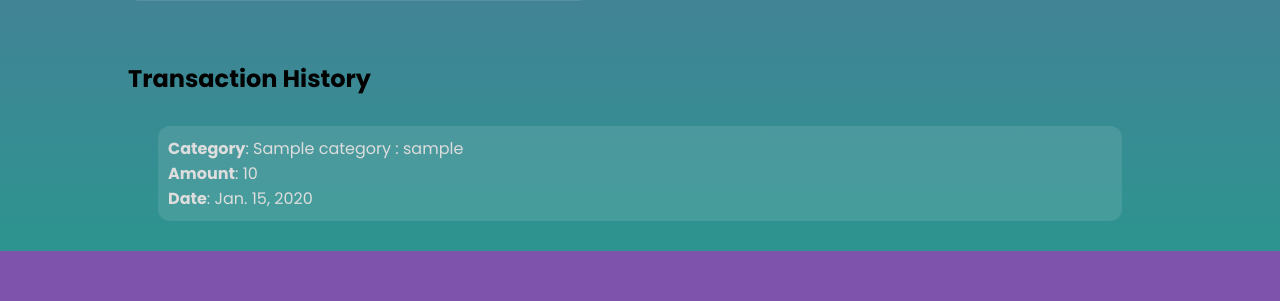
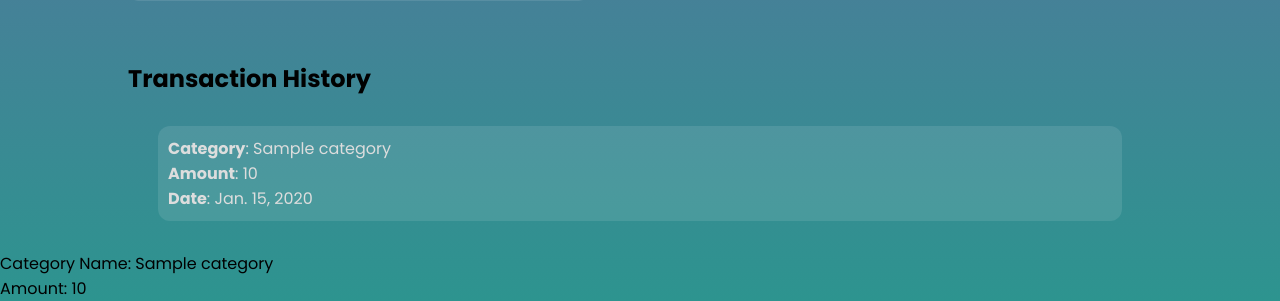
Before and after one commit to anubhav06/django_money_manager, a Django app: page /add-money in a window 1280 px wide. Shown: the part 739-1040 px from the top of the page. Before the commit the page ends 990 px from the top, so only its background shows below. Run offline with Django 3.2, Linux system fonts and the light colour scheme; a user stored in the database is signed in; tables that the repository leaves empty hold one stand-in row (values such as "Sample post"); some libraries are stand-ins or nearby versions.

Commit message:
Per category amount spent data

```diff
--- a/django_money_manager/moneyManager/templates/moneyManager/addMoney.html
+++ b/django_money_manager/moneyManager/templates/moneyManager/addMoney.html
@@ -89,7 +89,7 @@
         {% if transactions %}
         {% for transaction in transactions %}
         <div class="history-info">
-            <p><span>Category</span>: {{transaction.category}}</p>
+            <p><span>Category</span>: {{transaction.category.name}}</p>
             <p><span>Amount</span>: {{transaction.amount}}</p>
             <p><span>Date</span>: {{transaction.date}}</p>
         </div>
@@ -99,9 +99,13 @@
         {% endif %}
     </div>
 
+    {% for category,amount in perCategoryMoney.items %}
+        Category Name: {{category}} <br>
+        Amount: {{amount.amount__sum}} <br>
+    {% endfor %}
+
     <script src="https://cdn.jsdelivr.net/npm/chart.js@3.6.0/dist/chart.min.js"></script>
     <script>
-
 
 
         const ctxBar = document.getElementById('myBarChart').getContext('2d');
--- a/django_money_manager/moneyManager/views.py
+++ b/django_money_manager/moneyManager/views.py
@@ -6,6 +6,7 @@ from django.http import HttpResponse, HttpResponseRedirect
 from django.shortcuts import redirect, render
 from django.urls import reverse
 from django.contrib.auth.decorators import login_required
+from django.db.models import Sum
 
 from .models import User, Categories, Transaction
 
@@ -18,10 +19,7 @@ def index(request):
         money = user.totalMoney
         balance = user.currentMoney
 
-        return render(request, "moneyManager/index.html",{
-            "money" : money,
-            "balance" : balance
-        })
+        return HttpResponseRedirect(reverse("addMoney"))
 
     return render(request, "moneyManager/index.html")
 
@@ -158,9 +156,18 @@ def addMoney(request):
         balance = user.currentMoney
         categories = Categories.objects.filter(user = user)
         transactions = Transaction.objects.filter(user = user)
+
+        perCategoryMoney = {}
+
+        for category in categories:
+            perCategoryMoney[category.name] = Transaction.objects.filter(user = user, category = category).aggregate(Sum('amount'))
+
+        print(perCategoryMoney)
+
         return render(request, "moneyManager/addMoney.html", {
             "money" : money,
             "categories" : categories,
             "balance" : balance,
-            "transactions" : transactions
+            "transactions" : transactions,
+            "perCategoryMoney" : perCategoryMoney
         })
```
